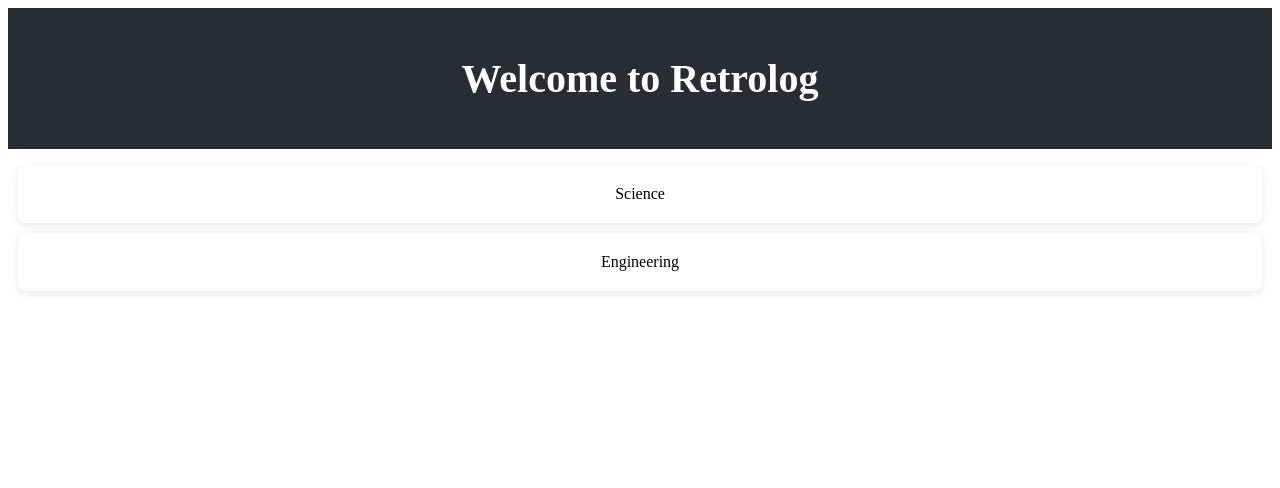
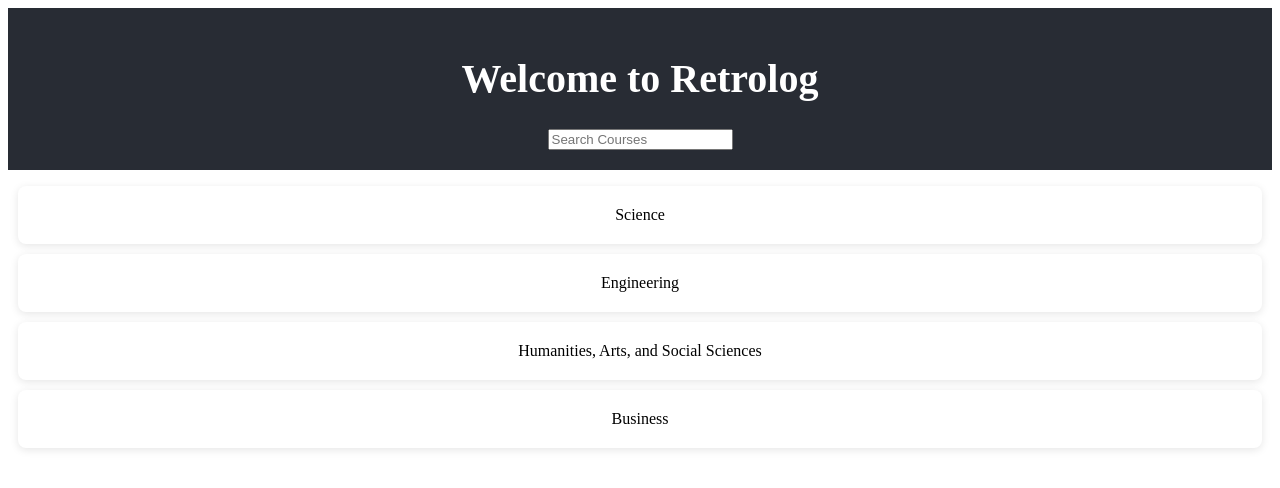
Before and after one commit to IsaacEf/RetroLog, a React (Create React App) app in the folder retro-log/: page / in a window 1280 px wide. Shown: the top 488 px of the page. Built offline with nearby package versions, Linux system fonts and the light colour scheme.

Commit message:
Added search bar that will filter backwork

```diff
--- a/retro-log/src/App.js
+++ b/retro-log/src/App.js
@@ -12,10 +12,12 @@ class App extends React.Component {
           {
             id: 2,
             name: 'CSCI - Computer Science',
+
             classes: [
               {
                 id: 2,
-                name: 'Computer Science 1',
+                name: 'CSCI-1100 Computer Science 1 (4 Credits)',
+                professors: ["Professor A", "Professor B"],
                 backwork: [
                   {type: 'Lab', name: 'Lab 1'},
                   {type: 'Lab', name: 'Lab 2'},
@@ -24,6 +26,19 @@ class App extends React.Component {
                   {type: 'Homework', name: 'Homework 2'},
                 ],
               },
+              {
+                id: 0,
+                name: 'CSCI-1200 Data Structures (4 Credits)',
+                professors: ["Professor A", "Professor B"],
+                backwork: [
+                  {type: 'Lab', name: 'Lab 1'},
+                  {type: 'Lab', name: 'Lab 2'},
+                  {type: 'Homework', name: 'Homework 1'},
+                  {type: 'Exam', name: 'Midterm'},
+                  {type: 'Homework', name: 'Homework 2'},
+                ],
+              },
+
             ],
           },
           // Other majors...
@@ -33,7 +48,8 @@ class App extends React.Component {
             classes: [
               {
                 id: 3,
-                name: 'Chemsitry 1',
+                name: 'CHME-1100 Chemistry 1 (4 Credits)',
+                professors: ["Professor A", "Professor B"],
                 backwork: [
                   {type: 'Lab', name: 'Lab 1'},
                   {type: 'Lab', name: 'Lab 2'},
@@ -56,10 +72,12 @@ class App extends React.Component {
           {
             id: 5,
             name: 'BMED - Biomedical Engineering',
+            professors: ["Professor A", "Professor B"],
             classes: [
               {
                 id: 5,
-                name: 'Biomechanics',
+                name: 'BMED-2540 Biomechanics (4 Credits)',
+                professors: ["Professor A", "Professor B"],
                 backwork: [
                   {type: 'Lab', name: 'Lab 1'},
                   {type: 'Lab', name: 'Lab 2'},
@@ -77,7 +95,8 @@ class App extends React.Component {
             classes: [
               {
                 id: 6,
-                name: 'Introuction To Computational Chemical Engineering',
+                name: 'CHME-2050 Introuction To Computational Chemical Engineering (3 Credits)',
+                professors: ["Professor A", "Professor B"],
                 backwork: [
                   {type: 'Lab', name: 'Lab 1'},
                   {type: 'Lab', name: 'Lab 2'},
@@ -93,10 +112,110 @@ class App extends React.Component {
         ],
       },
 
+        // Other departments...
+        {
+          id: 7,
+          name: 'Humanities, Arts, and Social Sciences',
+          majors: [
+            {
+              id: 8,
+              name: 'ARTS - Arts',
+              classes: [
+                {
+                  id: 8,
+                  name: 'ARTS-2180 Deep Listening (4 Credits)',
+                  professors: ["Professor A", "Professor B"],
+                  backwork: [
+                    {type: 'Lab', name: 'Lab 1'},
+                    {type: 'Lab', name: 'Lab 2'},
+                    {type: 'Homework', name: 'Homework 1'},
+                    {type: 'Exam', name: 'Midterm'},
+                    {type: 'Homework', name: 'Homework 2'},
+                  ],
+                },
+              ],
+            },
+            // Other majors...
+            {
+              id: 9,
+              name: 'COGS - Cognitive Science',
+
+              classes: [
+                {
+                  id: 9,
+                  name: 'COGS-2120 Intro to Cognitive Science (4 Credits)',
+                  professors: ["Professor A", "Professor B"],
+                  backwork: [
+                    {type: 'Lab', name: 'Lab 1'},
+                    {type: 'Lab', name: 'Lab 2'},
+                    {type: 'Homework', name: 'Homework 1'},
+                    {type: 'Exam', name: 'Midterm'},
+                    {type: 'Homework', name: 'Homework 2'},
+                  ],
+                },
+              ],
+            },
+          ],
+        },
+
+        // Other departments...
+      {
+        id: 10,
+        name: 'Business',
+        majors: [
+          {
+            id: 11,
+            name: 'BMED - Biomedical Engineering',
+            classes: [
+              {
+                id: 11,
+                name: 'BMED-2540 Biomechanics (4 Credits)',
+                professors: ["Professor A", "Professor B"],
+                backwork: [
+                  {type: 'Lab', name: 'Lab 1'},
+                  {type: 'Lab', name: 'Lab 2'},
+                  {type: 'Homework', name: 'Homework 1'},
+                  {type: 'Exam', name: 'Midterm'},
+                  {type: 'Homework', name: 'Homework 2'},
+                ],
+              },
+            ],
+          },
+
+          {
+            id: 12,
+            name: 'CHME - Chemical Engineering',
+            classes: [
+              {
+                id: 12,
+                name: 'CHME-2050 Introuction To Computational Chemical Engineering (3 Credits)',
+                professors: ["Professor A", "Professor B"],
+                backwork: [
+                  {type: 'Lab', name: 'Lab 1'},
+                  {type: 'Lab', name: 'Lab 2'},
+                  {type: 'Homework', name: 'Homework 1'},
+                  {type: 'Exam', name: 'Midterm'},
+                  {type: 'Homework', name: 'Homework 2'},
+                ],
+              },
+            ],
+          },
+        ],
+      },
     ],
     currentDepartment: null,
     currentMajor: null,
     currentClass: null,
+    search: '',
+    selectedProfessor: '',
+  };
+
+  handleSearchChange = (event) => {
+    this.setState({ search: event.target.value });
+  };
+
+  handleProfessorChange = (event) => {
+    this.setState({ selectedProfessor: event.target.value });
   };
 
   handleDepartmentClick = (id) => {
@@ -122,14 +241,42 @@ class App extends React.Component {
   };
 
   render() {
-    const { departments, currentDepartment, currentMajor, currentClass } = this.state;
+    const { departments, currentDepartment, currentMajor, currentClass, search, selectedProfessor } = this.state;
 
     if (currentClass !== null) {
       const classData = departments
         .find((dept) => dept.id === currentDepartment)
         .majors.find((major) => major.id === currentMajor)
         .classes.find((cls) => cls.id === currentClass);
-      return <Class data={classData} onBack={this.handleBackClick} />;
+
+      const filteredBackwork = classData.backwork.filter(bw => bw.name.toLowerCase().includes(search.toLowerCase()));
+
+      return (
+        <div>
+          <button onClick={this.handleBackClick}>Go Back</button>
+          <h2>{classData.name}</h2>
+
+          <label>
+            Search Backwork:
+            <input type="text" value={search} onChange={this.handleSearchChange} />
+          </label>
+
+          <label>
+            Select Professor:
+            <select value={selectedProfessor} onChange={this.handleProfessorChange}>
+              {classData.professors.map(professor => (
+                <option value={professor}>{professor}</option>
+              ))}
+            </select>
+          </label>
+
+          <ul>
+            {filteredBackwork.map((bw, index) => (
+              <li key={index}>{bw.type}: {bw.name}</li>
+            ))}
+          </ul>
+        </div>
+      );
     }
 
     if (currentMajor !== null) {
@@ -172,6 +319,9 @@ class App extends React.Component {
       <div className="App">
         <header className="App-header">
           <h1>Welcome to Retrolog</h1>
+          <div className="search-bar">
+            <input type="text" placeholder="Search Courses" />
+          </div>
         </header>
         <nav>
           <ul>
```
